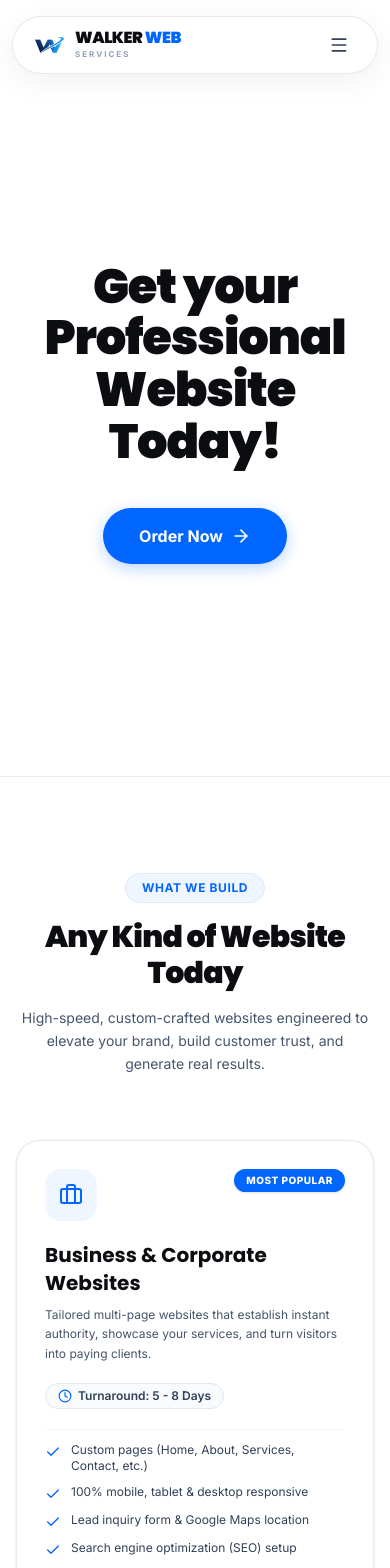
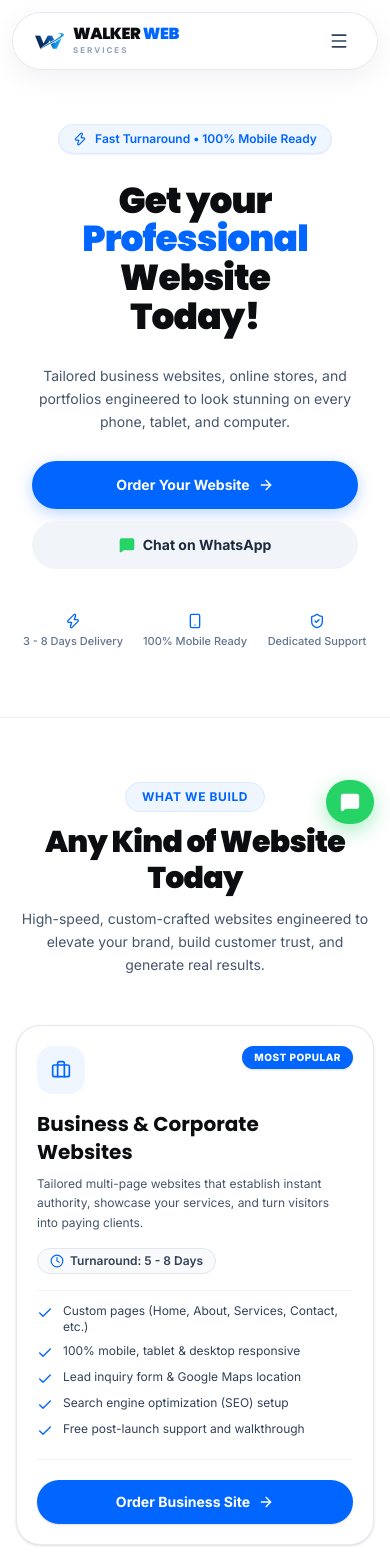
Before and after one commit to davidselorm/walker-web-services, a React (Vite) app: page / in a window 390 px wide. Shown: the top 1568 px of the page. Built offline with nearby package versions, Linux system fonts and the light colour scheme.

Commit message:
Enhance mobile responsiveness, layout padding, typography, and floating WhatsApp action

```diff
--- a/src/App.jsx
+++ b/src/App.jsx
@@ -5,6 +5,7 @@ import Services from './components/Services';
 import AboutUs from './components/AboutUs';
 import Contact from './components/Contact';
 import Footer from './components/Footer';
+import FloatingWhatsApp from './components/FloatingWhatsApp';
 
 export default function App() {
   const [selectedService, setSelectedService] = useState('Business & Corporate Website');
@@ -42,6 +43,9 @@ export default function App() {
 
       {/* Signature Flyer Footer */}
       <Footer />
+
+      {/* Quick Mobile/Desktop Floating WhatsApp Button */}
+      <FloatingWhatsApp />
     </div>
   );
 }
--- a/src/components/AboutUs.jsx
+++ b/src/components/AboutUs.jsx
@@ -42,11 +42,11 @@ export default function AboutUs() {
   ];
 
   return (
-    <section id="about" className="py-24 bg-white border-t border-slate-200/70">
+    <section id="about" className="py-16 sm:py-24 bg-white border-t border-slate-200/70">
       <div className="max-w-7xl mx-auto px-4 sm:px-6 lg:px-8">
 
         {/* Section Header */}
-        <div className="text-center max-w-2xl mx-auto space-y-4 mb-16">
+        <div className="text-center max-w-2xl mx-auto space-y-3 sm:space-y-4 mb-12 sm:mb-16">
           <div className="inline-flex items-center gap-2 px-4 py-1.5 rounded-full bg-blue-50 border border-blue-100 text-[#0066FF] text-xs font-inter font-bold uppercase tracking-wider">
             <span>About Us:</span>
           </div>
@@ -61,19 +61,19 @@ export default function AboutUs() {
         </div>
 
         {/* 3 Pillars Grid */}
-        <div className="grid md:grid-cols-3 gap-8">
+        <div className="grid md:grid-cols-3 gap-6 sm:gap-8">
           {pillars.map((pillar) => {
             const Icon = pillar.icon;
             return (
               <div
                 key={pillar.id}
-                className="bg-white rounded-3xl border border-slate-200/90 p-8 shadow-sm hover:shadow-md hover:border-[#0066FF]/60 transition-all duration-300 flex flex-col justify-between text-left group"
+                className="bg-white rounded-3xl border border-slate-200/90 p-6 sm:p-8 shadow-sm hover:shadow-md hover:border-[#0066FF]/60 transition-all duration-300 flex flex-col justify-between text-left group"
               >
-                <div className="space-y-5">
+                <div className="space-y-4 sm:space-y-5">
                   {/* Top Icon & Badge Row */}
                   <div className="flex items-center justify-between">
-                    <div className="w-13 h-13 rounded-2xl bg-[#0066FF] text-white flex items-center justify-center shadow-md shadow-blue-500/20 transition-transform group-hover:scale-105">
-                      <Icon className="w-6 h-6 fill-current" />
+                    <div className="w-12 h-12 sm:w-13 sm:h-13 rounded-2xl bg-[#0066FF] text-white flex items-center justify-center shadow-md shadow-blue-500/20 transition-transform group-hover:scale-105">
+                      <Icon className="w-5 h-5 sm:w-6 sm:h-6 fill-current" />
                     </div>
                     <span className="font-inter text-[11px] font-bold px-3 py-1 rounded-full bg-slate-50 border border-slate-200 text-slate-700">
                       {pillar.badge}
@@ -82,7 +82,7 @@ export default function AboutUs() {
 
                   {/* Title & Description */}
                   <div className="space-y-2">
-                    <h3 className="font-poppins font-black text-2xl text-[#0B0D11] group-hover:text-[#0066FF] transition-colors">
+                    <h3 className="font-poppins font-black text-xl sm:text-2xl text-[#0B0D11] group-hover:text-[#0066FF] transition-colors">
                       {pillar.title}
                     </h3>
                     <p className="font-inter text-xs sm:text-sm text-slate-600 leading-relaxed">
@@ -91,7 +91,7 @@ export default function AboutUs() {
                   </div>
 
                   {/* Highlights Bullet Points */}
-                  <div className="pt-4 space-y-2.5 border-t border-slate-100">
+                  <div className="pt-4 space-y-2 border-t border-slate-100">
                     {pillar.points.map((pt, idx) => (
                       <div key={idx} className="flex items-start gap-2.5 text-xs sm:text-sm font-inter text-slate-700">
                         <CheckCircle2 className="w-4 h-4 text-[#0066FF] shrink-0 mt-0.5" />
--- a/src/components/Contact.jsx
+++ b/src/components/Contact.jsx
@@ -47,11 +47,11 @@ _Sent via Walker Web Services Website_`;
   };
 
   return (
-    <section id="contact" className="py-24 bg-white border-t border-slate-200/70">
+    <section id="contact" className="py-16 sm:py-24 bg-white border-t border-slate-200/70">
       <div className="max-w-4xl mx-auto px-4 sm:px-6 lg:px-8">
 
         {/* Section Header */}
-        <div className="text-center space-y-4 mb-14">
+        <div className="text-center space-y-3 sm:space-y-4 mb-10 sm:mb-14">
           <div className="inline-flex items-center gap-2 px-4 py-1.5 rounded-full bg-blue-50 border border-blue-100 text-[#0066FF] text-xs font-inter font-bold uppercase tracking-wider">
             <span>Get Started</span>
           </div>
@@ -61,14 +61,14 @@ _Sent via Walker Web Services Website_`;
           </h2>
 
           <p className="font-inter text-slate-600 text-sm sm:text-base max-w-lg mx-auto leading-relaxed">
-            Fill in your project details below to send your request directly to our official WhatsApp line (<strong className="text-[#0B0D11]">0537968981</strong>) for instant review and kickoff.
+            Fill in your project details below to send your request directly to our official WhatsApp line (<strong className="text-[#0B0D11]">{siteConfig.phone}</strong>) for instant review and kickoff.
           </p>
         </div>
 
         {/* Clean White Card Form */}
-        <div className="bg-white rounded-3xl border border-slate-200/90 p-8 sm:p-12 shadow-sm text-left">
-          <form onSubmit={handleSubmit} className="space-y-6">
-            <div className="grid sm:grid-cols-2 gap-5">
+        <div className="bg-white rounded-3xl border border-slate-200/90 p-5 sm:p-12 shadow-sm text-left">
+          <form onSubmit={handleSubmit} className="space-y-5 sm:space-y-6">
+            <div className="grid sm:grid-cols-2 gap-4 sm:gap-5">
               <div>
                 <label className="block font-inter text-xs font-bold uppercase tracking-wider text-slate-800 mb-2">
                   Your Full Name *
@@ -79,7 +79,7 @@ _Sent via Walker Web Services Website_`;
                   value={name}
                   onChange={(e) => setName(e.target.value)}
                   placeholder="e.g. Samuel Walker"
-                  className="font-inter w-full px-4 py-3.5 rounded-2xl bg-slate-50 border border-slate-200 text-slate-900 placeholder-slate-400 focus:outline-none focus:border-[#0066FF] focus:bg-white text-sm transition"
+                  className="font-inter w-full px-4 py-3 sm:py-3.5 rounded-2xl bg-slate-50 border border-slate-200 text-slate-900 placeholder-slate-400 focus:outline-none focus:border-[#0066FF] focus:bg-white text-base sm:text-sm transition"
                 />
               </div>
 
@@ -93,7 +93,7 @@ _Sent via Walker Web Services Website_`;
                   value={phone}
                   onChange={(e) => setPhone(e.target.value)}
                   placeholder="e.g. 0537968981"
-                  className="font-inter w-full px-4 py-3.5 rounded-2xl bg-slate-50 border border-slate-200 text-slate-900 placeholder-slate-400 focus:outline-none focus:border-[#0066FF] focus:bg-white text-sm transition"
+                  className="font-inter w-full px-4 py-3 sm:py-3.5 rounded-2xl bg-slate-50 border border-slate-200 text-slate-900 placeholder-slate-400 focus:outline-none focus:border-[#0066FF] focus:bg-white text-base sm:text-sm transition"
                 />
               </div>
             </div>
@@ -105,7 +105,7 @@ _Sent via Walker Web Services Website_`;
               <select
                 value={serviceType}
                 onChange={(e) => setServiceType(e.target.value)}
-                className="font-inter w-full px-4 py-3.5 rounded-2xl bg-slate-50 border border-slate-200 text-slate-900 focus:outline-none focus:border-[#0066FF] focus:bg-white text-sm transition"
+                className="font-inter w-full px-4 py-3 sm:py-3.5 rounded-2xl bg-slate-50 border border-slate-200 text-slate-900 focus:outline-none focus:border-[#0066FF] focus:bg-white text-base sm:text-sm transition cursor-pointer"
               >
                 {serviceOptions.map((opt) => (
                   <option key={opt} value={opt}>
@@ -124,17 +124,17 @@ _Sent via Walker Web Services Website_`;
                 value={message}
                 onChange={(e) => setMessage(e.target.value)}
                 placeholder="Briefly describe what your business does, preferred colors, reference websites you like, or any specific questions..."
-                className="font-inter w-full px-4 py-3.5 rounded-2xl bg-slate-50 border border-slate-200 text-slate-900 placeholder-slate-400 focus:outline-none focus:border-[#0066FF] focus:bg-white text-sm transition resize-none"
+                className="font-inter w-full px-4 py-3 sm:py-3.5 rounded-2xl bg-slate-50 border border-slate-200 text-slate-900 placeholder-slate-400 focus:outline-none focus:border-[#0066FF] focus:bg-white text-base sm:text-sm transition resize-none"
               />
             </div>
 
             <div className="pt-2 space-y-4">
               <button
                 type="submit"
-                className="w-full py-4 px-6 rounded-full bg-[#0066FF] hover:bg-blue-700 text-white font-inter font-bold text-base transition-all shadow-md shadow-blue-500/25 hover:shadow-lg hover:shadow-blue-500/35 active:scale-[0.99] flex items-center justify-center gap-2.5 cursor-pointer"
+                className="w-full py-3.5 sm:py-4 px-6 rounded-full bg-[#0066FF] hover:bg-blue-700 text-white font-inter font-bold text-sm sm:text-base transition-all shadow-md shadow-blue-500/25 hover:shadow-lg hover:shadow-blue-500/35 active:scale-[0.99] flex items-center justify-center gap-2 cursor-pointer"
               >
-                <span>Send Order via WhatsApp ({siteConfig.phone})</span>
-                <ArrowRight className="w-5 h-5" />
+                <span>Send Order via WhatsApp</span>
+                <ArrowRight className="w-5 h-5 shrink-0" />
               </button>
             </div>
 
--- /dev/null
+++ b/src/components/FloatingWhatsApp.jsx
@@ -0,0 +1,23 @@
+import React from 'react';
+import { siteConfig } from '../data/siteConfig';
+import { MessageSquare } from 'lucide-react';
+
+export default function FloatingWhatsApp() {
+  return (
+    <aside
+      aria-label="Contact options"
+      className="fixed bottom-5 right-4 sm:bottom-6 sm:right-6 z-40 flex items-center group"
+    >
+      <a
+        href={`https://wa.me/${siteConfig.whatsappNumber}?text=Hi%20Walker%20Web%20Services!%20I'd%20like%20to%20order%20a%20website.`}
+        target="_blank"
+        rel="noopener noreferrer"
+        aria-label="Chat with Walker Web Services on WhatsApp"
+        className="flex items-center gap-2 px-3.5 py-3 sm:px-4 sm:py-3.5 rounded-full bg-[#25D366] text-white font-inter font-bold text-xs sm:text-sm shadow-[0_6px_20px_rgba(37,211,102,0.4)] hover:shadow-[0_8px_25px_rgba(37,211,102,0.5)] hover:scale-105 active:scale-95 transition-all"
+      >
+        <MessageSquare className="w-5 h-5 fill-current shrink-0" />
+        <span className="hidden xs:inline sm:inline">Chat with Us</span>
+      </a>
+    </aside>
+  );
+}
--- a/src/components/Hero.jsx
+++ b/src/components/Hero.jsx
@@ -1,28 +1,66 @@
 import React from 'react';
-import { ArrowRight } from 'lucide-react';
+import { ArrowRight, MessageSquare, Zap, ShieldCheck, Smartphone } from 'lucide-react';
+import { siteConfig } from '../data/siteConfig';
 
 export default function Hero({ onOrderNow }) {
   return (
-    <section className="bg-white min-h-[92vh] pt-32 sm:pt-36 pb-20 flex flex-col items-center justify-center text-center px-4 sm:px-6 lg:px-8">
-      <div className="max-w-4xl mx-auto space-y-10 flex flex-col items-center">
+    <section className="bg-white min-h-[85vh] sm:min-h-[90vh] pt-28 sm:pt-36 pb-14 sm:pb-20 flex flex-col items-center justify-center text-center px-4 sm:px-6 lg:px-8">
+      <div className="max-w-4xl mx-auto space-y-7 sm:space-y-10 flex flex-col items-center">
 
-        {/* Main Bold Headline in 4 Stacked Lines */}
-        <h1 className="font-poppins font-black text-5xl sm:text-7xl md:text-8xl text-[#0B0D11] tracking-tight leading-[1.08] text-center">
+        {/* Mobile Trust Badge */}
+        <div className="inline-flex items-center gap-2 px-3.5 py-1.5 rounded-full bg-blue-50 border border-blue-100 text-[#0066FF] text-xs font-inter font-semibold shadow-xs">
+          <Zap className="w-3.5 h-3.5 shrink-0" />
+          <span>Fast Turnaround • 100% Mobile Ready</span>
+        </div>
+
+        {/* Main Bold Headline with mobile-optimized font sizing */}
+        <h1 className="font-poppins font-black text-4xl xs:text-5xl sm:text-7xl md:text-8xl text-[#0B0D11] tracking-tight leading-[1.08] text-center max-w-full">
           <span className="block">Get your</span>
-          <span className="block">Professional</span>
+          <span className="block text-[#0066FF] sm:text-[#0B0D11]">Professional</span>
           <span className="block">Website</span>
           <span className="block">Today!</span>
         </h1>
 
-        {/* Order Now Button in Blue */}
-        <div>
+        {/* Subtitle explaining the offer for mobile visitors */}
+        <p className="font-inter text-slate-600 text-sm sm:text-lg max-w-xl leading-relaxed px-2">
+          Tailored business websites, online stores, and portfolios engineered to look stunning on every phone, tablet, and computer.
+        </p>
+
+        {/* Action Buttons: Stack on mobile, row on desktop */}
+        <div className="flex flex-col sm:flex-row items-center gap-3 w-full sm:w-auto px-4 sm:px-0">
           <button
             onClick={onOrderNow}
-            className="font-inter inline-flex items-center justify-center gap-2 px-9 py-4 rounded-full bg-[#0066FF] hover:bg-blue-700 text-white font-bold text-base sm:text-lg shadow-[0_4px_16px_rgba(0,102,255,0.28)] hover:shadow-[0_6px_24px_rgba(0,102,255,0.38)] hover:-translate-y-0.5 active:translate-y-0 active:scale-95 transition-all cursor-pointer group"
+            className="w-full sm:w-auto font-inter inline-flex items-center justify-center gap-2 px-8 py-3.5 sm:py-4 rounded-full bg-[#0066FF] hover:bg-blue-700 text-white font-bold text-sm sm:text-base shadow-[0_4px_16px_rgba(0,102,255,0.28)] hover:shadow-[0_6px_24px_rgba(0,102,255,0.38)] hover:-translate-y-0.5 active:translate-y-0 active:scale-95 transition-all cursor-pointer group"
           >
-            <span>Order Now</span>
-            <ArrowRight className="w-5 h-5 group-hover:translate-x-1 transition-transform" />
+            <span>Order Your Website</span>
+            <ArrowRight className="w-4 h-4 sm:w-5 sm:h-5 group-hover:translate-x-1 transition-transform" />
           </button>
+
+          <a
+            href={`https://wa.me/${siteConfig.whatsappNumber}?text=Hi%20Walker%20Web%20Services!%20I'd%20like%20to%20inquire%20about%20getting%20a%20website.`}
+            target="_blank"
+            rel="noopener noreferrer"
+            className="w-full sm:w-auto font-inter inline-flex items-center justify-center gap-2 px-7 py-3.5 sm:py-4 rounded-full bg-slate-100 hover:bg-slate-200 text-slate-800 font-bold text-sm sm:text-base transition-all active:scale-95"
+          >
+            <MessageSquare className="w-4 h-4 text-[#25D366] fill-[#25D366]" />
+            <span>Chat on WhatsApp</span>
+          </a>
+        </div>
+
+        {/* Feature Highlights on Mobile */}
+        <div className="pt-4 grid grid-cols-3 gap-2 sm:gap-6 text-slate-500 text-[11px] sm:text-xs font-medium max-w-md w-full">
+          <div className="flex flex-col items-center gap-1 text-center">
+            <Zap className="w-4 h-4 text-[#0066FF]" />
+            <span>3 - 8 Days Delivery</span>
+          </div>
+          <div className="flex flex-col items-center gap-1 text-center">
+            <Smartphone className="w-4 h-4 text-[#0066FF]" />
+            <span>100% Mobile Ready</span>
+          </div>
+          <div className="flex flex-col items-center gap-1 text-center">
+            <ShieldCheck className="w-4 h-4 text-[#0066FF]" />
+            <span>Dedicated Support</span>
+          </div>
         </div>
 
       </div>
--- a/src/components/Navbar.jsx
+++ b/src/components/Navbar.jsx
@@ -1,5 +1,6 @@
 import React, { useState } from 'react';
-import { Menu, X, ArrowRight } from 'lucide-react';
+import { Menu, X, ArrowRight, MessageSquare } from 'lucide-react';
+import { siteConfig } from '../data/siteConfig';
 
 export default function Navbar({ onOrderNow }) {
   const [mobileMenuOpen, setMobileMenuOpen] = useState(false);
@@ -11,12 +12,12 @@ export default function Navbar({ onOrderNow }) {
   ];
 
   return (
-    <header className="fixed top-4 sm:top-5 left-0 right-0 z-50 px-3 sm:px-6 pointer-events-none">
-      <div className="max-w-5xl mx-auto bg-white/95 backdrop-blur-xl rounded-full border border-slate-200/90 shadow-[0_8px_30px_rgb(0,0,0,0.06)] px-4 sm:px-6 py-2.5 sm:py-3 transition-all pointer-events-auto">
+    <header className="fixed top-3 sm:top-5 left-0 right-0 z-50 px-3 sm:px-6 pointer-events-none">
+      <div className={`max-w-5xl mx-auto bg-white/95 backdrop-blur-xl ${mobileMenuOpen ? 'rounded-3xl' : 'rounded-full'} border border-slate-200/90 shadow-[0_8px_30px_rgb(0,0,0,0.06)] px-4 sm:px-6 py-2.5 sm:py-3 transition-all pointer-events-auto`}>
         <div className="flex items-center justify-between">
 
           {/* Logo & Brand Presentation */}
-          <a href="#" className="flex items-center gap-2.5 group pl-1">
+          <a href="#" className="flex items-center gap-2 sm:gap-2.5 group pl-1">
             <img
               src="/logo.png"
               alt="Walker Web Services Logo"
@@ -71,31 +72,41 @@ export default function Navbar({ onOrderNow }) {
 
         {/* Mobile Dropdown Panel */}
         {mobileMenuOpen && (
-          <div className="sm:hidden pt-4 pb-2 mt-3 border-t border-slate-100 space-y-3 animate-in fade-in slide-in-from-top-2 duration-150">
+          <div className="sm:hidden pt-3 pb-2 mt-2 border-t border-slate-100 space-y-2 animate-in fade-in slide-in-from-top-2 duration-150">
             <div className="flex flex-col gap-1">
               {navLinks.map((link) => (
                 <a
                   key={link.name}
                   href={link.href}
                   onClick={() => setMobileMenuOpen(false)}
-                  className="font-inter px-4 py-2 text-sm font-semibold text-slate-800 hover:text-[#0066FF] hover:bg-slate-50 rounded-full transition"
+                  className="font-inter px-4 py-2.5 text-sm font-semibold text-slate-800 hover:text-[#0066FF] hover:bg-slate-50 rounded-xl transition"
                 >
                   {link.name}
                 </a>
               ))}
             </div>
 
-            <div className="pt-2">
+            <div className="pt-2 flex flex-col gap-2">
               <button
                 onClick={() => {
                   setMobileMenuOpen(false);
                   if (onOrderNow) onOrderNow();
                 }}
-                className="font-inter w-full py-2.5 px-4 rounded-full bg-[#0066FF] hover:bg-blue-700 text-white font-bold text-sm text-center shadow-md shadow-blue-500/20 transition flex items-center justify-center gap-1.5 cursor-pointer"
+                className="font-inter w-full py-3 px-4 rounded-full bg-[#0066FF] hover:bg-blue-700 text-white font-bold text-sm text-center shadow-md shadow-blue-500/20 transition flex items-center justify-center gap-1.5 cursor-pointer"
               >
                 <span>Order Now</span>
                 <ArrowRight className="w-4 h-4" />
               </button>
+
+              <a
+                href={`https://wa.me/${siteConfig.whatsappNumber}?text=Hi%20Walker%20Web%20Services!`}
+                target="_blank"
+                rel="noopener noreferrer"
+                className="font-inter w-full py-2.5 px-4 rounded-full bg-[#25D366]/10 text-[#25D366] hover:bg-[#25D366]/20 font-bold text-xs text-center transition flex items-center justify-center gap-1.5"
+              >
+                <MessageSquare className="w-4 h-4 fill-current" />
+                <span>Quick WhatsApp ({siteConfig.phone})</span>
+              </a>
             </div>
           </div>
         )}
--- a/src/components/Services.jsx
+++ b/src/components/Services.jsx
@@ -74,11 +74,11 @@ export default function Services({ onSelectService }) {
   ];
 
   return (
-    <section id="services" className="py-24 bg-white border-t border-slate-200/70">
+    <section id="services" className="py-16 sm:py-24 bg-white border-t border-slate-200/70">
       <div className="max-w-7xl mx-auto px-4 sm:px-6 lg:px-8">
 
         {/* Section Header */}
-        <div className="text-center max-w-2xl mx-auto space-y-4 mb-16">
+        <div className="text-center max-w-2xl mx-auto space-y-3 sm:space-y-4 mb-12 sm:mb-16">
           <div className="inline-flex items-center gap-2 px-4 py-1.5 rounded-full bg-blue-50 border border-blue-100 text-[#0066FF] text-xs font-inter font-bold uppercase tracking-wider">
             <span>What We Build</span>
           </div>
@@ -93,29 +93,29 @@ export default function Services({ onSelectService }) {
         </div>
 
         {/* Services Grid (4 Clean White Cards) */}
-        <div className="grid md:grid-cols-2 gap-8">
+        <div className="grid md:grid-cols-2 gap-6 sm:gap-8">
           {services.map((service) => {
             const Icon = service.icon;
             return (
               <div
                 key={service.id}
-                className="bg-white rounded-3xl border border-slate-200/90 p-7 sm:p-9 shadow-sm hover:shadow-md hover:border-[#0066FF]/60 transition-all duration-300 flex flex-col justify-between relative text-left group"
+                className="bg-white rounded-3xl border border-slate-200/90 p-5 sm:p-9 shadow-sm hover:shadow-md hover:border-[#0066FF]/60 transition-all duration-300 flex flex-col justify-between relative text-left group"
               >
                 {service.popular && (
-                  <span className="absolute top-7 right-7 text-[10px] font-inter font-extrabold uppercase tracking-wider px-3 py-1 rounded-full bg-[#0066FF] text-white shadow-sm">
+                  <span className="absolute top-5 right-5 sm:top-7 sm:right-7 text-[10px] font-inter font-extrabold uppercase tracking-wider px-3 py-1 rounded-full bg-[#0066FF] text-white shadow-sm">
                     Most Popular
                   </span>
                 )}
 
-                <div className="space-y-5">
+                <div className="space-y-4 sm:space-y-5">
                   {/* Service Icon */}
-                  <div className="w-13 h-13 rounded-2xl bg-blue-50 text-[#0066FF] flex items-center justify-center transition-transform group-hover:scale-105">
-                    <Icon className="w-6 h-6" />
+                  <div className="w-12 h-12 sm:w-13 sm:h-13 rounded-2xl bg-blue-50 text-[#0066FF] flex items-center justify-center transition-transform group-hover:scale-105">
+                    <Icon className="w-5 h-5 sm:w-6 sm:h-6" />
                   </div>
 
                   {/* Title & Description */}
                   <div className="space-y-2">
-                    <h3 className="font-poppins font-bold text-xl sm:text-2xl text-[#0B0D11] group-hover:text-[#0066FF] transition-colors">
+                    <h3 className="font-poppins font-bold text-xl sm:text-2xl text-[#0B0D11] group-hover:text-[#0066FF] transition-colors pr-16 sm:pr-0">
                       {service.title}
                     </h3>
                     <p className="font-inter text-xs sm:text-sm text-slate-600 leading-relaxed">
@@ -130,7 +130,7 @@ export default function Services({ onSelectService }) {
                   </div>
 
                   {/* Features List */}
-                  <div className="pt-3 space-y-2.5 border-t border-slate-100">
+                  <div className="pt-3 space-y-2 border-t border-slate-100">
                     {service.features.map((feat, idx) => (
                       <div key={idx} className="flex items-start gap-2.5 text-xs sm:text-sm font-inter text-slate-700">
                         <Check className="w-4 h-4 text-[#0066FF] shrink-0 mt-0.5" />
@@ -141,7 +141,7 @@ export default function Services({ onSelectService }) {
                 </div>
 
                 {/* Bottom Action Button (Pill shaped, blue) */}
-                <div className="pt-7 mt-7 border-t border-slate-100">
+                <div className="pt-5 mt-5 sm:pt-7 sm:mt-7 border-t border-slate-100">
                   <button
                     onClick={() => onSelectService && onSelectService(service.id)}
                     className="w-full py-3 px-5 rounded-full bg-[#0066FF] hover:bg-blue-700 text-white font-inter font-bold text-sm transition-all shadow-sm hover:shadow-md hover:shadow-blue-500/20 active:scale-95 flex items-center justify-center gap-2 cursor-pointer group/btn"
```
